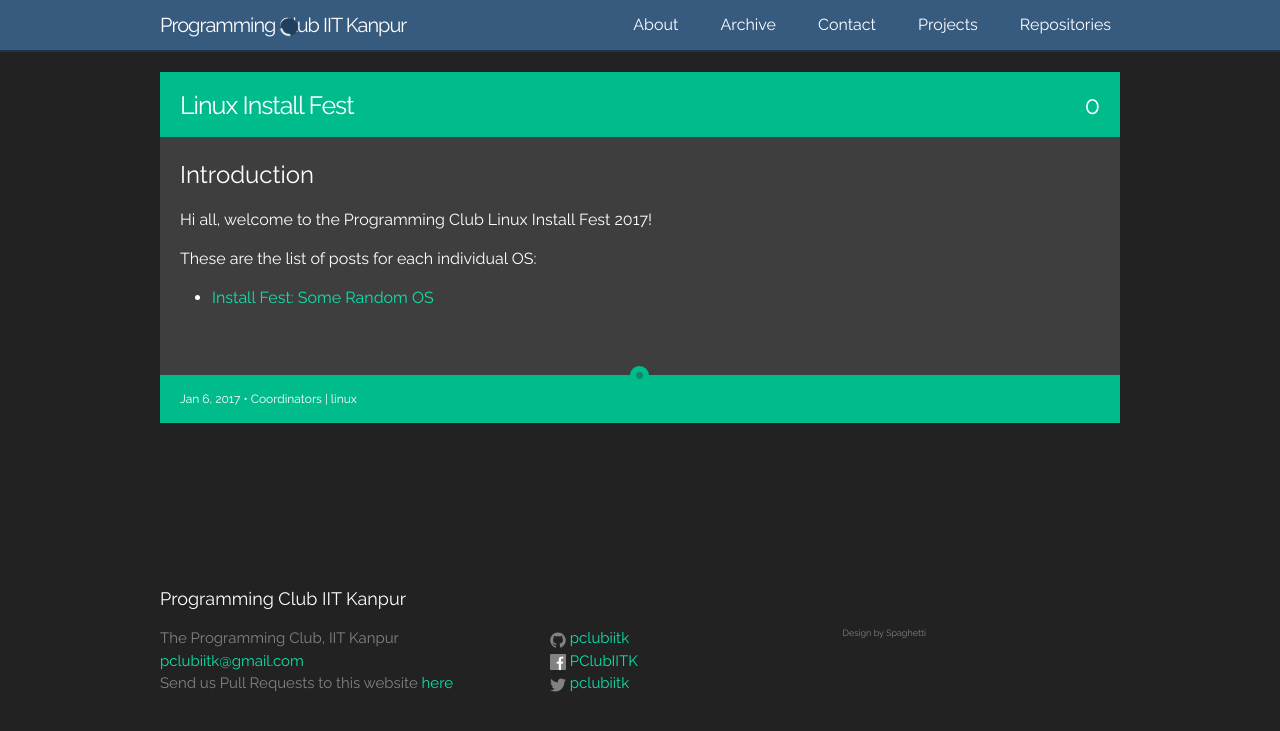
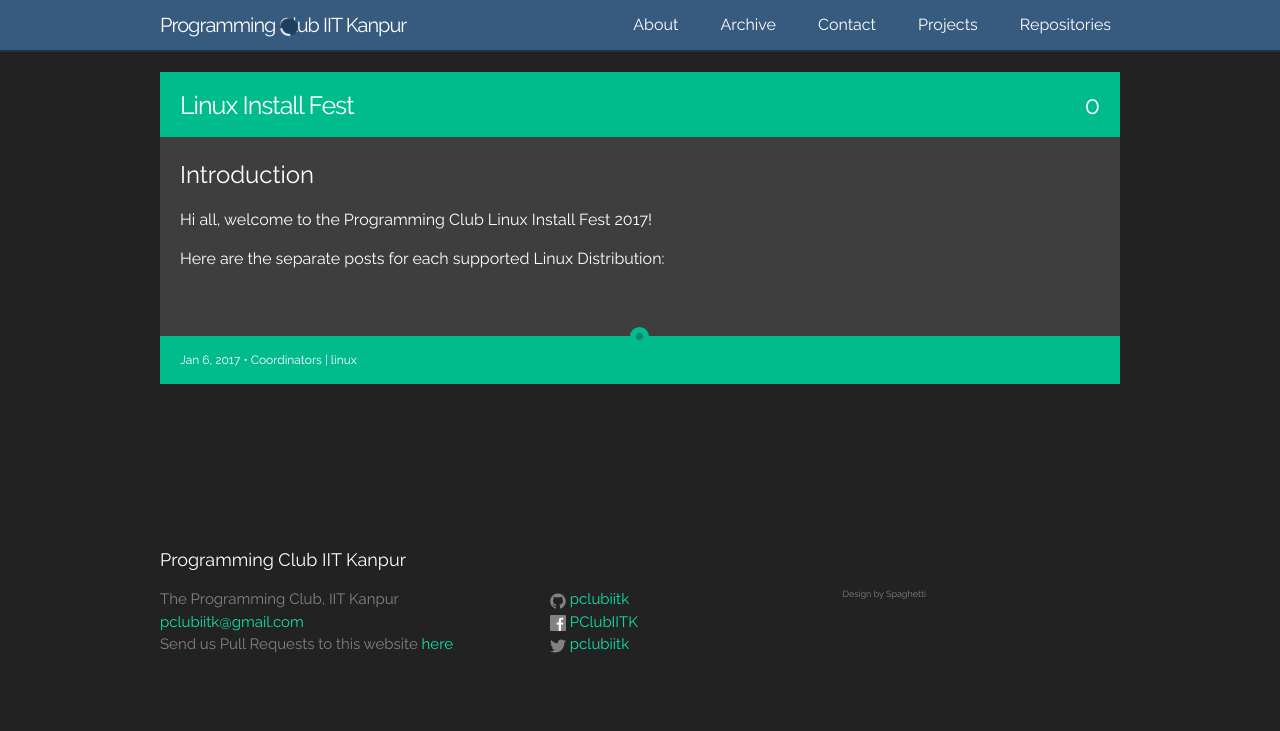
Before and after one commit to pclubiitk/pclub.in, a Jekyll site: the page built from _posts/2017-01-06-installfest.md, in a window 1280 px wide. Shown: the top 731 px of the page. Built offline with Jekyll 4.4.1, drawn with Linux system fonts in a browser that asks for light colours; nearby versions of some CDN libraries; comment, search, counter and statistics services are not loaded; a style sheet for code colours, icons or effects is not loaded.

Commit message:
Remove sample article for merging

```diff
--- a/_posts/2017-01-06-installfest.md
+++ b/_posts/2017-01-06-installfest.md
@@ -14,7 +14,7 @@ tags:
 
 Hi all, welcome to the Programming Club Linux Install Fest 2017!
 
-These are the list of posts for each individual OS:
+Here are the separate posts for each supported Linux Distribution:
 {% for post in site.posts %}
   {% if post.subsection == page.section %}
   - [{{ post.title }}]({{post.url}})
```
Also changed, not shown: other parts of _posts/2017-01-06-installfest.md (+2 -2 lines), _posts/2017-01-06-some-random-os.md (deleted, +0 -13 lines).
